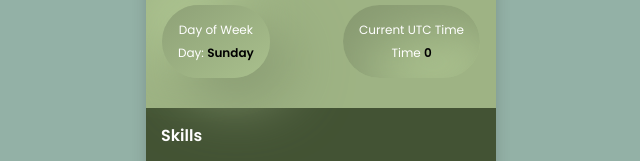
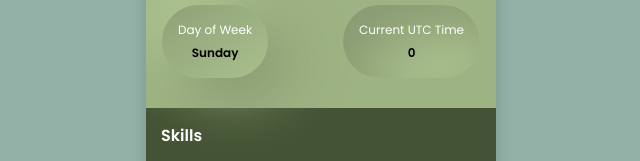
Before and after one commit to cyrusnderitu/HNG-Internship-Stage-1, a plain HTML site: page index.html in a window 1280 px wide. Shown: the part 363-524 px from the top of the page, 319-959 px from the left. Drawn offline with Linux system fonts and the light colour scheme.

Commit message:
Update index.html

```diff
--- a/index.html
+++ b/index.html
@@ -23,17 +23,13 @@
       <div class="dateTime">
         <div class="day">
           <p>Day of Week</p>
-          <p>
-            Day:
-            <span class="date" data-testid="currentDayOfTheWeek"></span>
-          </p>
+          <div class="date">
+          </div>
         </div>
         <div class="time">
           <p>Current UTC Time</p>
-          <p>
-            Time
-            <span class="utc" data-testid="currentUTCTime"></span>
-          </p>
+          <div class="utc">
+          </div>
         </div>
       </div>
       <div class="skills">
```
